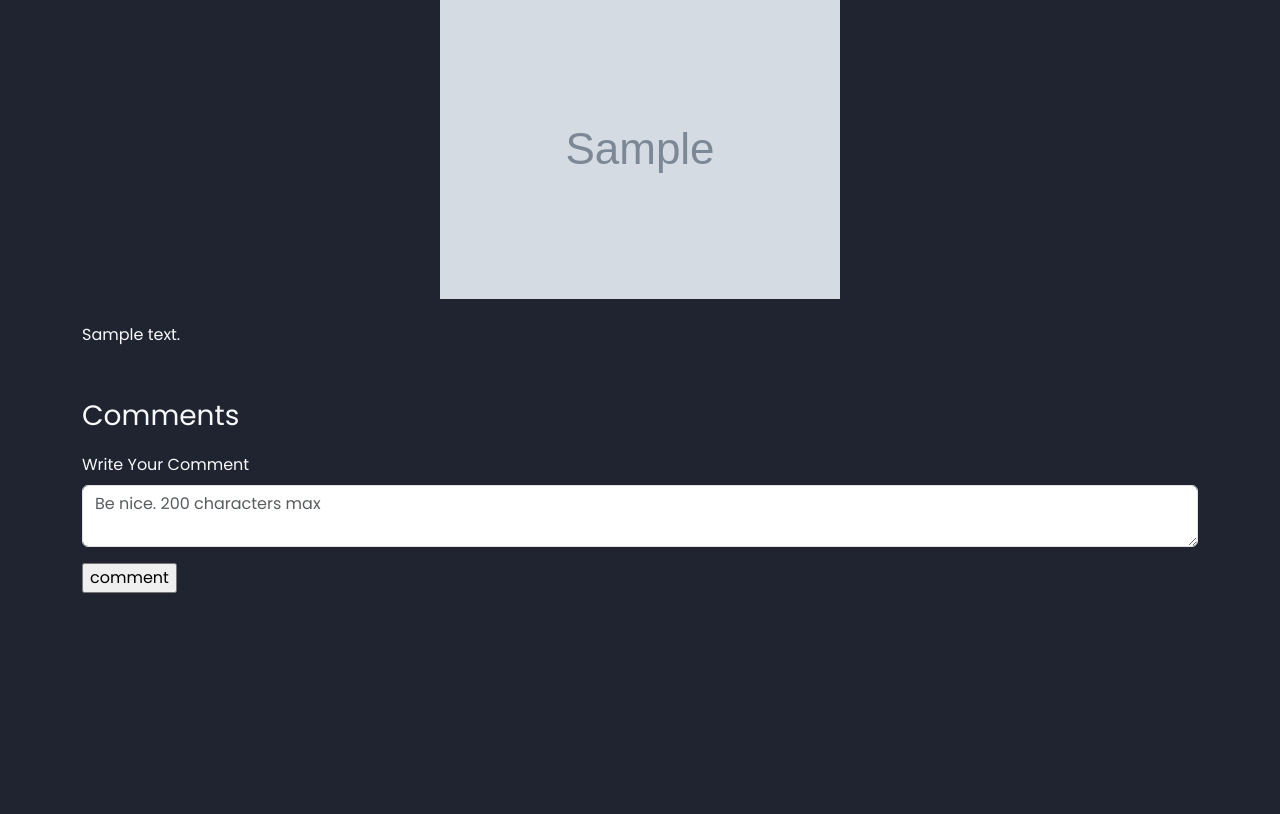
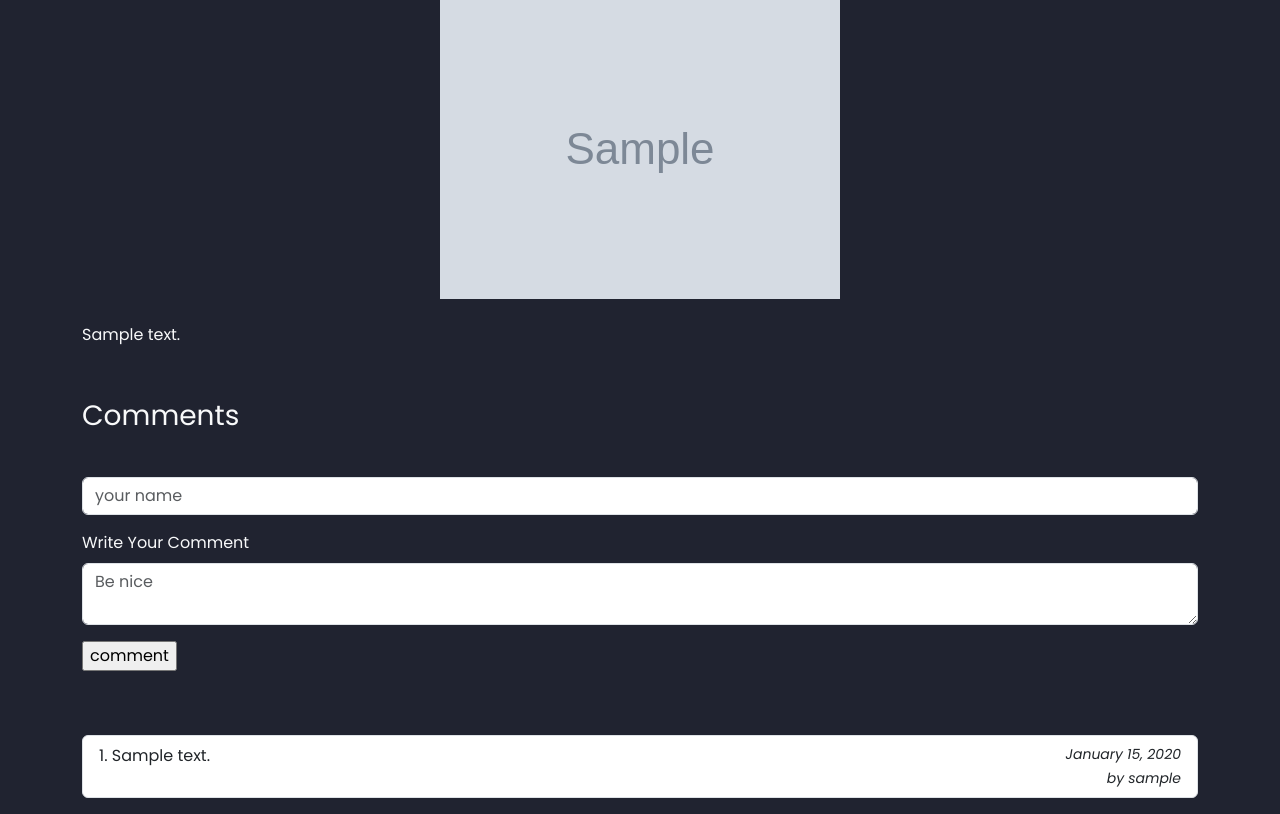
Before and after one commit to Edu58/Flask-Personal-Blog, a Flask app: a page that uses app/templates/single-post.html in a window 1280 px wide. Shown: the part 247-1061 px from the top of the page. Before the commit the page ends 840 px from the top, so only its background shows below. Run offline with Flask 2, Linux system fonts and the light colour scheme; tables that the repository leaves empty hold one stand-in row (values such as "Sample post"); grey boxes marked "Sample" are stand-in pictures; some libraries are stand-ins or nearby versions.

Commit message:
fix: comments not showing under article

```diff
--- a/app/main/forms.py
+++ b/app/main/forms.py
@@ -14,5 +14,6 @@ class NewBlogPost(FlaskForm):
 
 
 class CommentForm(FlaskForm):
-    comment = TextAreaField('Write Your Comment', validators=[DataRequired(), length(max=200)])
+    username = StringField('', validators=[DataRequired(), length(max=30)])
+    comment = TextAreaField('Write Your Comment', validators=[DataRequired(), length(max=100)])
     submit = SubmitField('comment')
--- a/app/main/views.py
+++ b/app/main/views.py
@@ -13,23 +13,24 @@ def index():
     return render_template('index.html', blogposts=blogposts)
 
 
-@main.route('/<post_title>/<post_id>')
+@main.route('/<post_title>/<post_id>', methods=['GET', 'POST'])
 def read_post(post_title, post_id):
     post = BlogPost.query.filter_by(post_id=post_id).first()
 
     comment_form = CommentForm()
 
-    post_comments = Comments.query.filter_by(post_id=post_id).first()
+    post_comments = Comments.query.filter_by(post_id=post_id).all()
 
     if request.method == "POST":
         if comment_form.validate_on_submit():
 
             comment = comment_form.comment.data
-            new_comment = Comments(comment=comment, post_id=post_id, user_id=current_user.user_id)
+            username = comment_form.username.data
+            new_comment = Comments(comment=comment, post_id=post_id, username=username)
 
             Comments.save_comment(new_comment)
 
-            return redirect(url_for('main.add_comment', post_id=post_id))
+            return redirect(url_for('main.read_post', post_id=post_id, post_title=post_title, comments=post_comments))
         else:
             flash('Invalid comment. Remember, BE NICE')
 
--- a/app/models.py
+++ b/app/models.py
@@ -14,7 +14,6 @@ class User(UserMixin, db.Model):
     last_name = db.Column(db.String(25), nullable=False)
     pass_secure = db.Column(db.String, nullable=False)
     posts = db.relationship('BlogPost', backref='post_author', lazy='dynamic')
-    comments = db.relationship('Comments', backref='comment_author', lazy='dynamic')
 
     @property
     def password(self):
@@ -67,10 +66,10 @@ class Comments(db.Model):
     __tablename__ = 'comments'
 
     comment_id = db.Column(db.Integer, primary_key=True)
+    username = db.Column(db.String)
     comment = db.Column(db.String, nullable=False)
     posted_on = db.Column(db.DateTime, default=datetime.utcnow)
     post_id = db.Column(db.Integer, db.ForeignKey('blogposts.post_id'))
-    user_id = db.Column(db.Integer, db.ForeignKey('authors.user_id'))
 
     def save_comment(self):
         db.session.add(self)
--- a/app/templates/single-post.html
+++ b/app/templates/single-post.html
@@ -23,8 +23,26 @@
     <p class="fs-3 mt-5">Comments</p>
     <form method="POST">
         {{ comment_form.csrf_token() }}
-        {{ render_field(comment_form.comment, placeholder='Be nice. 200 characters max') }}
+        {{ render_field(comment_form.username, placeholder='your name') }}
+        {{ render_field(comment_form.comment, placeholder='Be nice') }}
         {{ render_field(comment_form.submit, button_size='sm', class="btn-success") }}
     </form>
 </div>
+
+<div class="mt-4">
+    <ol class="list-group list-group-numbered text-light">
+        {% for comment in comments %}
+        <li class="list-group-item my-3">
+            <small class="float-end fst-italic">
+                {{ moment(comment.posted_on).format('LL') }}
+            </small>
+
+            {{ comment.comment }}
+            <div>
+                <small class="float-end fst-italic">by {{ comment.username }} </small>
+            </div>
+        </li>
+        {% endfor %}
+    </ol>
+</div>
 {% endblock content %}
```
Also changed, not shown: migrations/versions/c7c9f2daa572_.py (renamed from migrations/versions/eeb73bbfb1b4_.py, +4 -5 lines), app/static/photos/0_GettyImages-1397209302_2.jpg (added), app/static/photos/0_GettyImages-1397238092.jpg (added), 1 other file.
